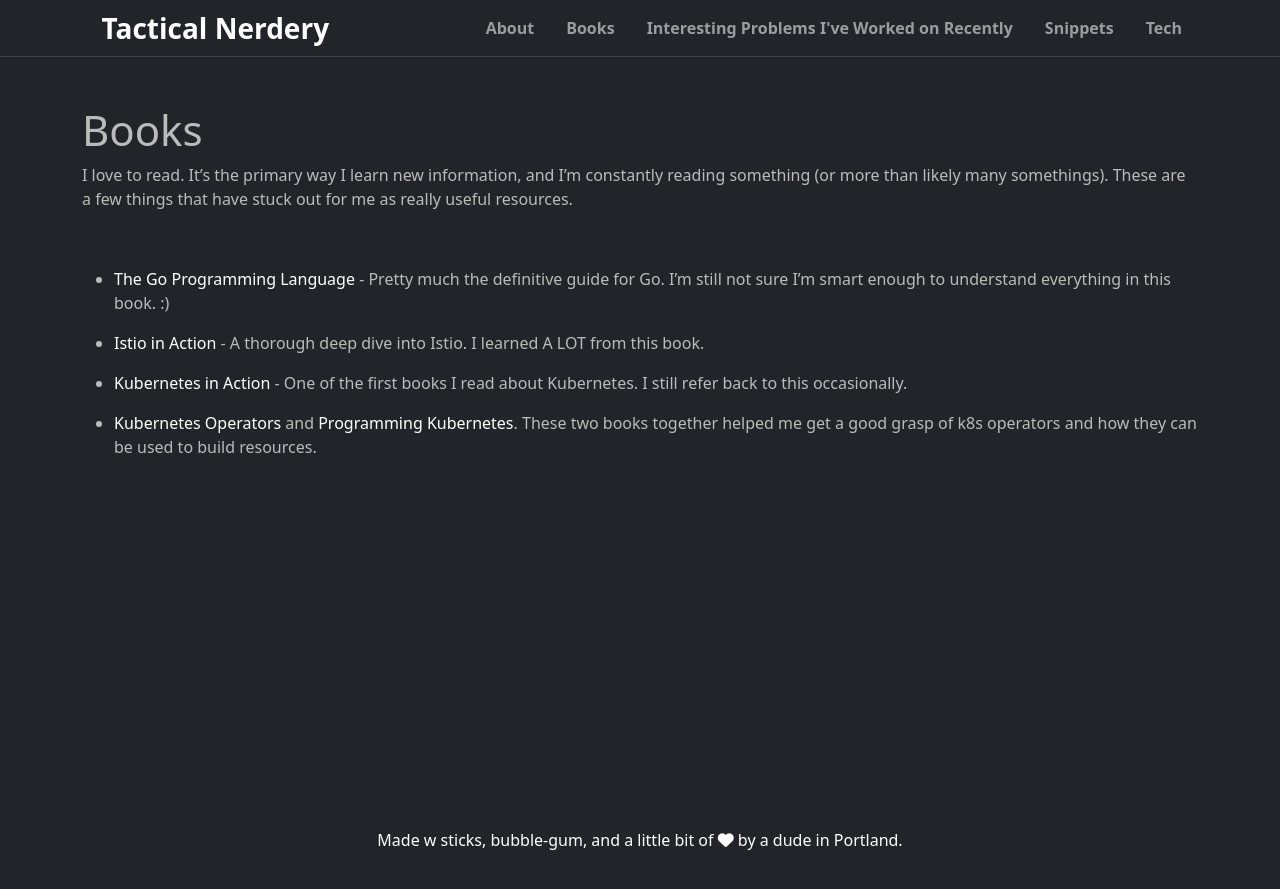
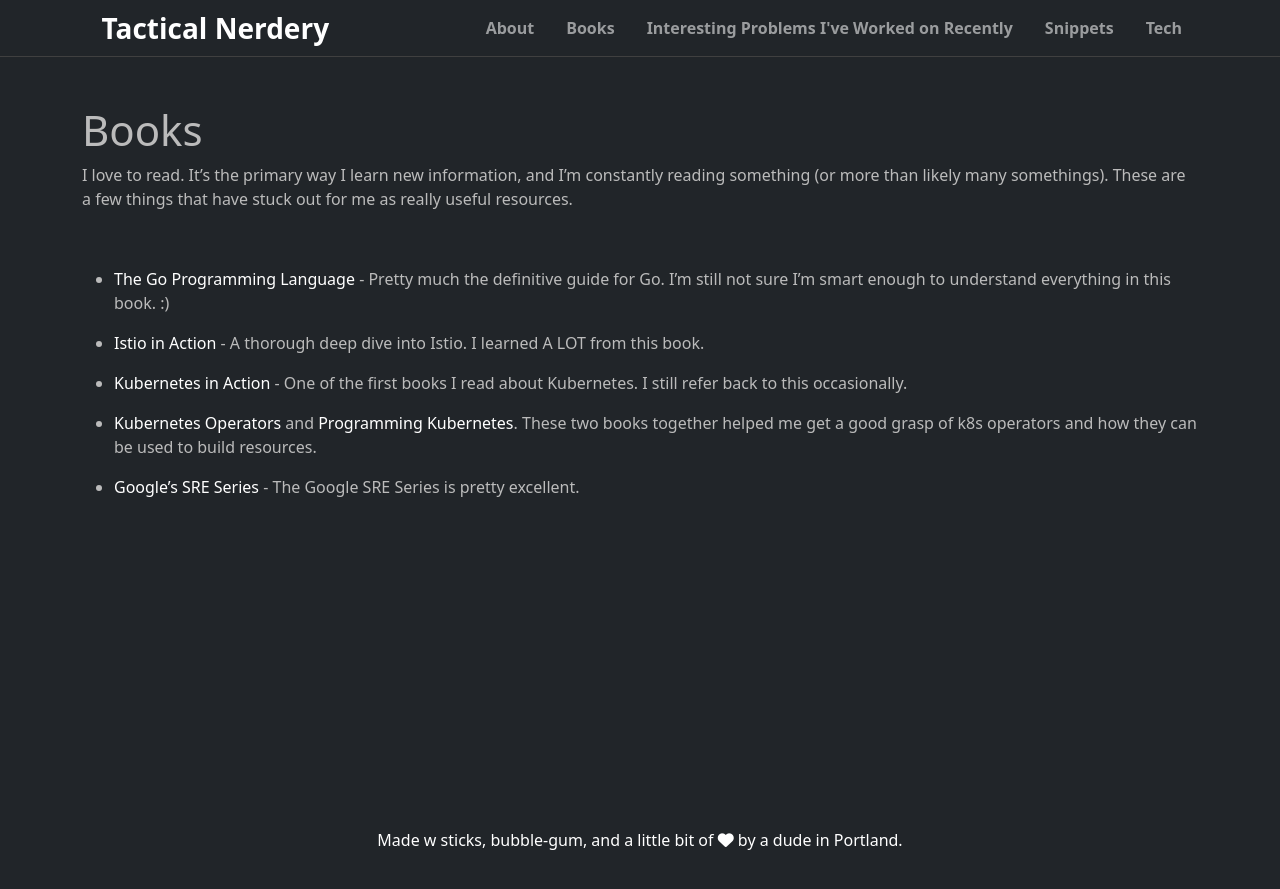
Before and after one commit to rayterrill/tacticalnerdery.com.old, a Jekyll site: the page built from books.md, in a window 1280 px wide. Shown: the top 889 px of the page. Built offline with Jekyll 4.4.1, drawn with Linux system fonts in a browser that asks for light colours; nearby versions of some CDN libraries.

Commit message:
Update books.md

```diff
--- a/books.md
+++ b/books.md
@@ -15,3 +15,5 @@ permalink: /books/
 * [Kubernetes in Action](https://www.manning.com/books/kubernetes-in-action) - One of the first books I read about Kubernetes. I still refer back to this occasionally.
 
 * [Kubernetes Operators](https://www.redhat.com/rhdc/managed-files/cl-oreilly-kubernetes-operators-ebook-f21452-202001-en_2.pdf) and [Programming Kubernetes](https://www.oreilly.com/library/view/programming-kubernetes/9781492047094/). These two books together helped me get a good grasp of k8s operators and how they can be used to build resources.
+
+* [Google's SRE Series](https://sre.google/books/) - The Google SRE Series is pretty excellent.
```
